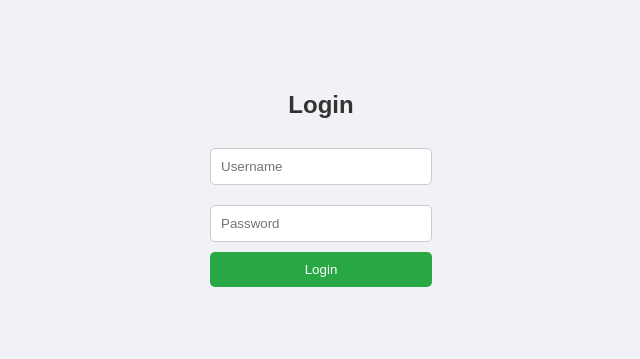
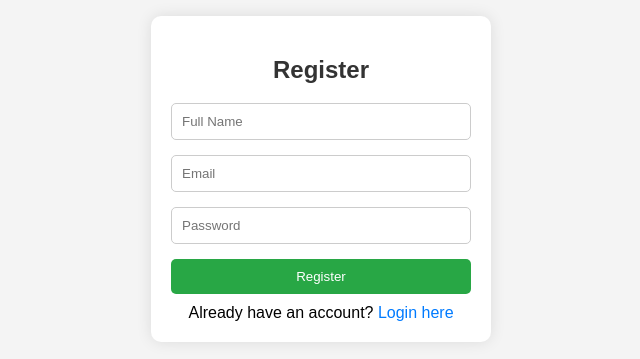
Before and after one commit to cyaware/cyaware.github.io, a plain HTML site: page index.html in a window 1280 px wide. Shown: the part 221-580 px from the top of the page, without its empty margins (319-959 px from the left). Drawn offline with Linux system fonts and the light colour scheme.

Commit message:
Update index.html

```diff
--- a/index.html
+++ b/index.html
@@ -3,28 +3,77 @@
 <head>
     <meta charset="UTF-8">
     <meta name="viewport" content="width=device-width, initial-scale=1.0">
-    <title>Cybersecurity Awareness Platform</title>
-    <link rel="stylesheet" href="styles.css">
+    <title>Register as a New User</title>
+    <style>
+        body {
+            font-family: Arial, sans-serif;
+            background-color: #f4f4f4;
+            margin: 0;
+            padding: 0;
+            display: flex;
+            justify-content: center;
+            align-items: center;
+            height: 100vh;
+        }
+        .register-container {
+            background-color: white;
+            padding: 20px;
+            border-radius: 10px;
+            box-shadow: 0 0 15px rgba(0, 0, 0, 0.1);
+            width: 300px;
+        }
+        h2 {
+            text-align: center;
+            color: #333;
+        }
+        form {
+            display: flex;
+            flex-direction: column;
+        }
+        input {
+            margin-bottom: 15px;
+            padding: 10px;
+            border-radius: 5px;
+            border: 1px solid #ccc;
+        }
+        button {
+            padding: 10px;
+            background-color: #28a745;
+            color: white;
+            border: none;
+            border-radius: 5px;
+            cursor: pointer;
+        }
+        button:hover {
+            background-color: #218838;
+        }
+        .login-link {
+            text-align: center;
+            margin-top: 10px;
+        }
+        .login-link a {
+            color: #007bff;
+            text-decoration: none;
+        }
+        .login-link a:hover {
+            text-decoration: underline;
+        }
+    </style>
 </head>
 <body>
-    <!-- Login Screen -->
-    <div class="login-screen" id="loginScreen">
-        <h2>Login</h2>
-        <form id="loginForm">
-            <input type="text" id="username" placeholder="Username" required>
-            <input type="password" id="password" placeholder="Password" required>
-            <button type="submit">Login</button>
+
+    <div class="register-container">
+        <h2>Register</h2>
+        <form action="/register" method="post">
+            <input type="text" name="name" placeholder="Full Name" required>
+            <input type="email" name="email" placeholder="Email" required>
+            <input type="password" name="password" placeholder="Password" required>
+            <button type="submit">Register</button>
         </form>
+        <div class="login-link">
+            Already have an account? <a href="/login">Login here</a>
+        </div>
     </div>
 
-    <!-- Game Screen -->
-    <div class="game-screen" id="gameScreen" style="display:none;">
-        <h2>Spot the Phishing Attack!</h2>
-        <p>Can you identify if the email link below is a phishing attempt?</p>
-        <a href="#" id="phishingLink" onclick="checkPhishing()">Click here to claim your prize!</a>
-        <div id="feedback"></div>
-    </div>
-
-    <script src="app.js"></script>
 </body>
 </html>
```
